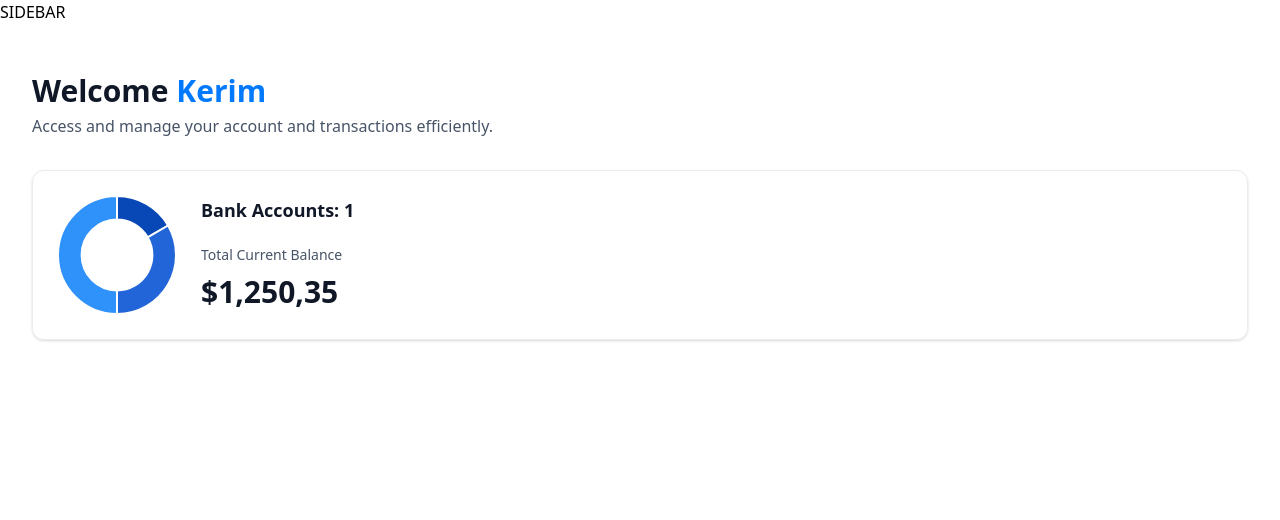
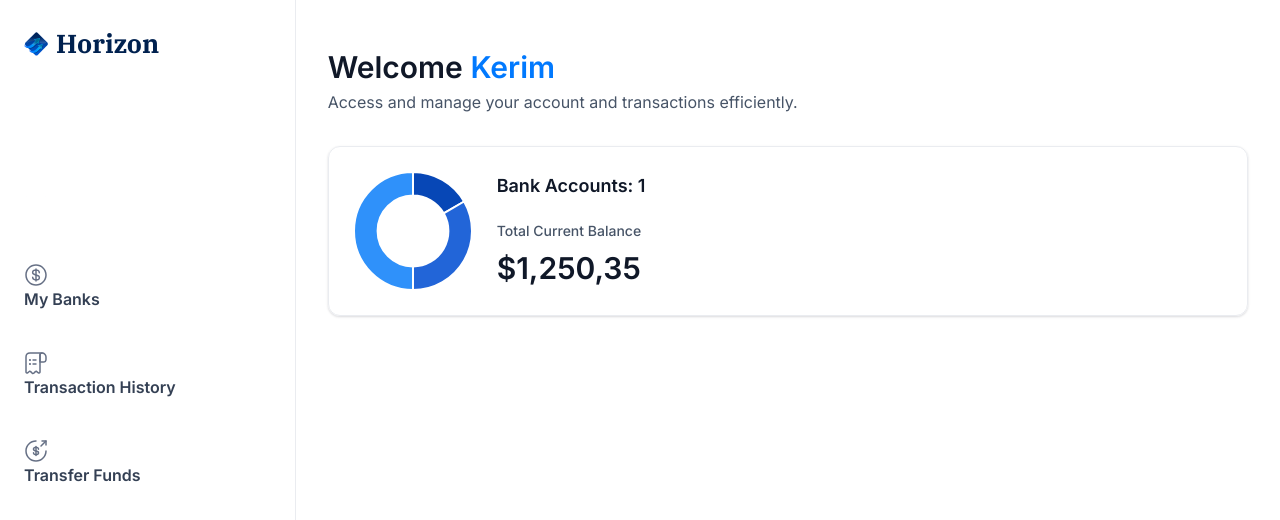
Before and after one commit to KerimCeljo/bankingapp, a Next.js app: page / in a window 1280 px wide. Shown: the top 520 px of the page. Built offline with nearby package versions, Linux system fonts and the light colour scheme.

Commit message:
mobile nav implementation

```diff
--- a/app/(root)/layout.tsx
+++ b/app/(root)/layout.tsx
@@ -1,13 +1,26 @@
-
+import MobileNav from "@/components/MobileNav";
+import Sidebar from "@/components/Sidebar";
+import Image from 'next/image'
 export default function RootLayout({
   children,
 }: Readonly<{
   children: React.ReactNode;
 }>) {
+
+  const loggedIn ={ firstName: 'Kerim', lastName: 'JSM'};
   return (
-    <main>
-        SIDEBAR
-        {children}
+    <main className="flex h-screen w-full font-inter">
+        <Sidebar  user={loggedIn}/>
+
+        <div className="flex size-full flex-col">
+          <div className="root-layout">
+            <Image src="/icons/logo.svg" width={30} height={30} alt="logo" />
+            <div>
+              <MobileNav user={loggedIn} />
+            </div>
+          </div>
+          {children}
+        </div>
     </main>
   );
 }
--- /dev/null
+++ b/components/MobileNav.tsx
@@ -0,0 +1,9 @@
+import React from 'react'
+
+const MobileNav = ({ user }: MobileNavProps) => {
+  return (
+    <div>MobileNav</div>
+  )
+}
+
+export default MobileNav
--- /dev/null
+++ b/components/Sidebar.tsx
@@ -0,0 +1,58 @@
+'use client'
+
+import { sidebarLinks } from '@/constants'
+import { cn } from '@/lib/utils'
+import Image from 'next/image'
+import Link from 'next/link'
+import { usePathname } from 'next/navigation'
+
+
+const Sidebar = ({ user }: SiderbarProps) => {
+    const pathname = usePathname();
+
+  return (
+    <section className="sidebar">
+        <nav className="flex flex-col gap-4">
+            <Link href="/" className="mb-12 cursor-pointer flex items-center gap-2">
+                <Image
+                  src="/icons/logo.svg"
+                  width={34}
+                  height={34}
+                  alt="Horizon logo"
+                  className="size-[24px] max-xl:size-14"
+                />
+                <h1 className="sidebar-logo">Horizon</h1>
+            </Link>
+
+            {sidebarLinks.map((item)=>
+            {
+                const isActive = pathname === item.route || pathname.startsWith(`${item.route}/`)
+                return(
+                    <Link href={item.route} key={item.label}>
+                        className={cn('sidebar-link', {'bg-bank-gradient': isActive })}
+                        <div className="relative size-6">
+                            <Image
+                            src={item.imgURL}
+                            alt={item.label}
+                            fill
+                            className={cn({
+                                'brightness-[3] invert-0': isActive
+                            })}
+                            />
+                        </div>
+                        <p className={cn("sidebar-label", { "!text-white" :isActive})}>
+                            {item.label}
+                        </p>
+                    </Link>
+                )
+            })}
+
+          USER
+        </nav>
+
+      FOOTER
+    </section>
+  )
+}
+
+export default Sidebar
```
